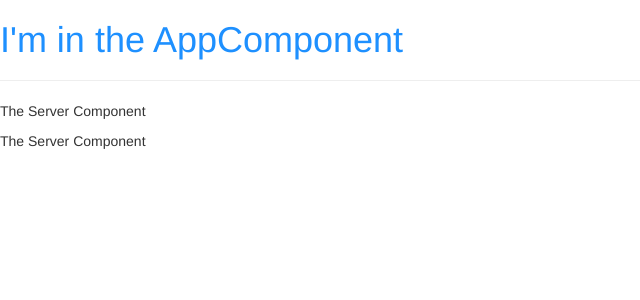
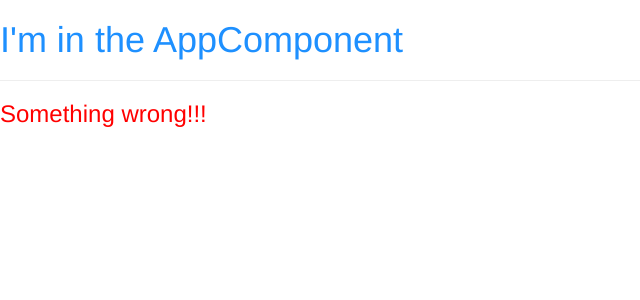
Before and after one commit to seaboyz/angular, an Angular app: page / in a window 1280 px wide. Shown: the top 300 px of the page, without its empty margins (0-640 px from the left). Built offline with nearby package versions, Linux system fonts and the light colour scheme.

Commit message:
Add warning component

```diff
--- a/src/app/app.component.html
+++ b/src/app/app.component.html
@@ -1,3 +1,3 @@
 <h1>I'm in the AppComponent</h1>
 <hr>
-<app-servers></app-servers>
+<app-warning-alert></app-warning-alert>
--- a/src/app/app.module.ts
+++ b/src/app/app.module.ts
@@ -6,12 +6,14 @@ import { AppRoutingModule } from './app-routing.module';
 import { AppComponent } from './app.component';
 import { ServerComponent } from "./server/server.component";
 import { ServersComponent } from './servers/servers.component';
+import { WarningAlertComponent } from "./warning-alert/warning-alert.component";
 
 @NgModule({
   declarations: [
     AppComponent,
     ServerComponent,
-    ServersComponent
+    ServersComponent,
+    WarningAlertComponent
   ],
   imports: [
     BrowserModule,
--- /dev/null
+++ b/src/app/warning-alert/warning-alert.component.css
@@ -0,0 +1,3 @@
+h3 {
+    color: red;
+}
--- /dev/null
+++ b/src/app/warning-alert/warning-alert.component.html
@@ -0,0 +1 @@
+<h3>Something wrong!!!</h3>
```
Also changed, not shown: src/app/warning-alert/warning-alert.component.ts (added, +11 -0 lines).
